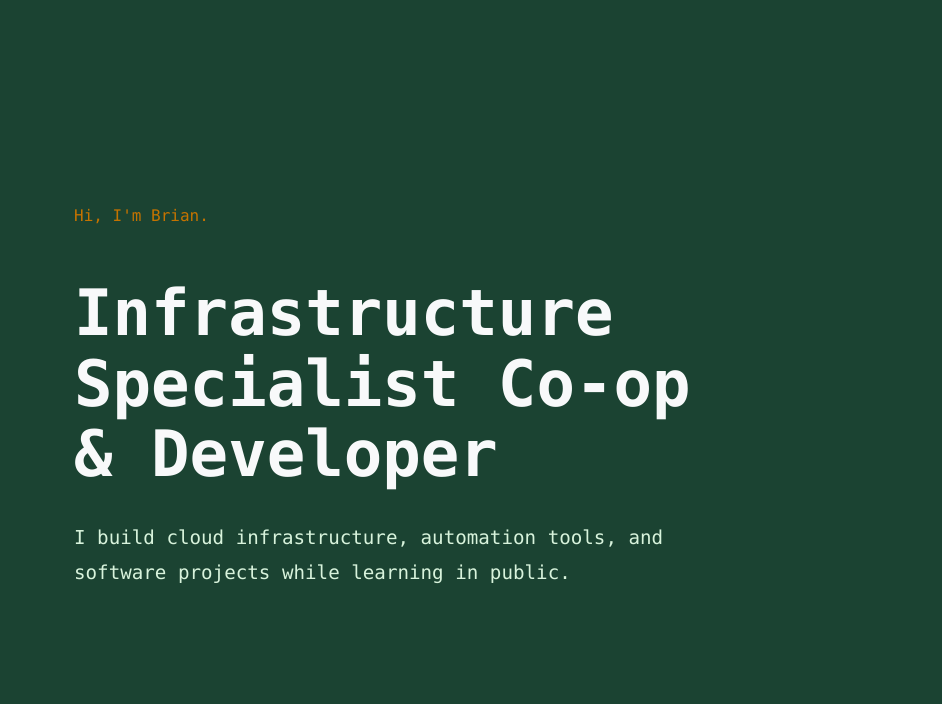
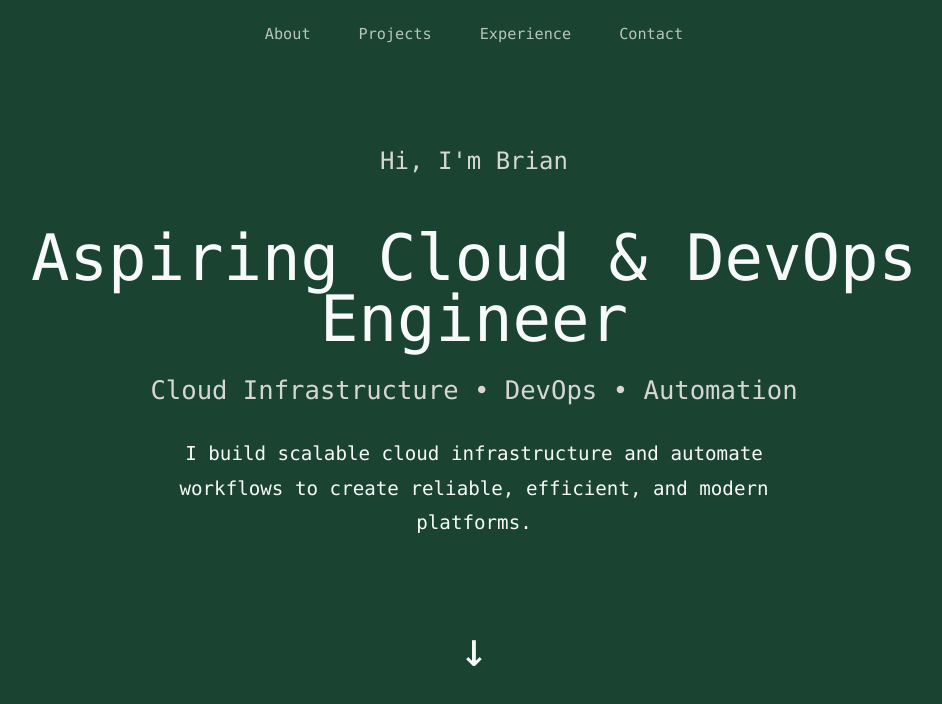
Before and after one commit to Brigghin/personal-aks-platform, a Vue app in the folder app/: page / in a window 1280 px wide. Shown: the top 704 px of the page, without its empty margins (166-1108 px from the left). Built offline with nearby package versions, Linux system fonts and the light colour scheme.

Commit message:
Updated website

```diff
--- a/app/src/App.vue
+++ b/app/src/App.vue
@@ -1,7 +1,9 @@
 <script setup>
 import Home from './components/Home.vue'
+import Navbar from './components/Navbar.vue'
 </script>
 
 <template>
+  <Navbar />
   <Home />
 </template>
--- a/app/src/components/Home.vue
+++ b/app/src/components/Home.vue
@@ -2,20 +2,26 @@
 </script>
 
 <template>
-  <section class="home">
+  <section class="home" id="home">
     <div class="container">
-      <p class="intro">Hi, I'm Brian.</p>
+      <p class="intro">Hi, I'm Brian</p>
 
       <h1>
-        Infrastructure Specialist Co-op
-        <br />
-        & Developer
+        Aspiring Cloud & DevOps Engineer
       </h1>
 
+      <p class="subtitle">
+        Cloud Infrastructure • DevOps • Automation
+      </p>
+
       <p class="description">
-        I build cloud infrastructure, automation tools, and software projects
-        while learning in public.
+        I build scalable cloud infrastructure and automate workflows
+        to create reliable, efficient, and modern platforms.
       </p>
+
+      <div class="scroll-indicator">
+        ↓
+      </div>
     </div>
   </section>
 </template>
@@ -25,42 +31,45 @@
   min-height: 100vh;
   display: flex;
   align-items: center;
+  justify-content: center;
 }
 
 .container {
-  max-width: 800px;
-  margin: 0 auto;
   padding: 0 2rem;
+  text-align: center;
 }
 
 .intro {
-  color: var(--accent);
-  font-size: 1rem;
+  color: var(--text-muted);
+  font-size: 1.5rem;
   margin-bottom: 1rem;
 }
 
 h1 {
-  font-size: 4rem;
-  line-height: 1.1;
-  font-weight: 600;
+  font-size: clamp(4rem, 1vw, 8rem);
+  line-height: 0.95;
+  font-weight: 400;
+  color: var(--text);
+  margin-bottom: 1.5rem;
+}
+
+.subtitle {
+  font-size: 1.6rem;
+  color: var(--text-muted);
   margin-bottom: 2rem;
+}
+
+.description {
+  max-width: 650px;
+  margin: 0 auto;
+  font-size: 1.2rem;
+  line-height: 1.8;
   color: var(--text);
 }
 
-.description {
-  font-size: 1.2rem;
-  line-height: 1.8;
-  max-width: 650px;
-  color: var(--text-muted);
-}
-
-@media (max-width: 768px) {
-  h1 {
-    font-size: 2.5rem;
-  }
-
-  .description {
-    font-size: 1rem;
-  }
+.scroll-indicator {
+  margin-top: 5rem;
+  font-size: 3rem;
+  color: var(--text);
 }
 </style>
--- /dev/null
+++ b/app/src/components/Navbar.vue
@@ -0,0 +1,55 @@
+<script setup>
+</script>
+
+<template>
+    <nav class="navbar">
+        <div class="container">
+            <ul class="nav-links">
+                <li><a href="#about">About</a></li>
+                <li><a href="#projects">Projects</a></li>
+                <li><a href="#experience">Experience</a></li>
+                <li><a href="#contact">Contact</a></li>
+            </ul>
+        </div>
+    </nav>
+</template>
+
+<style scoped>
+.navbar {
+    position: fixed;
+    top: 0;
+    width: 100%;
+    background: #ffffff00;
+    z-index: 1000;
+}
+
+.container {
+    max-width: 1100px;
+    margin: 0 auto;
+    padding: 1.5rem 2rem;
+
+    display: flex;
+    justify-content: center;
+    align-items: center;
+}
+
+.nav-links {
+    display: flex;
+    gap: 3rem;
+
+    list-style: none;
+    margin: 0;
+    padding: 0;
+}
+
+.nav-links a {
+    color: rgba(255, 255, 255, 0.69);
+    text-decoration: none;
+    font-size: 0.95rem;
+    transition: color 0.2s ease;
+}
+
+.nav-links a:hover {
+    color: white;
+}
+</style>
--- a/app/src/style.css
+++ b/app/src/style.css
@@ -1,8 +1,8 @@
 :root {
   --bg: #1b4332;
   --text: #f8f9fa;
-  --text-muted: #d8f3dc;
-  --accent: #c57300;
+  --text-muted: #d6d6d6;
+  --accent: #d18800d5;
 
   font-family: Consolas, monospace;
 }
```
